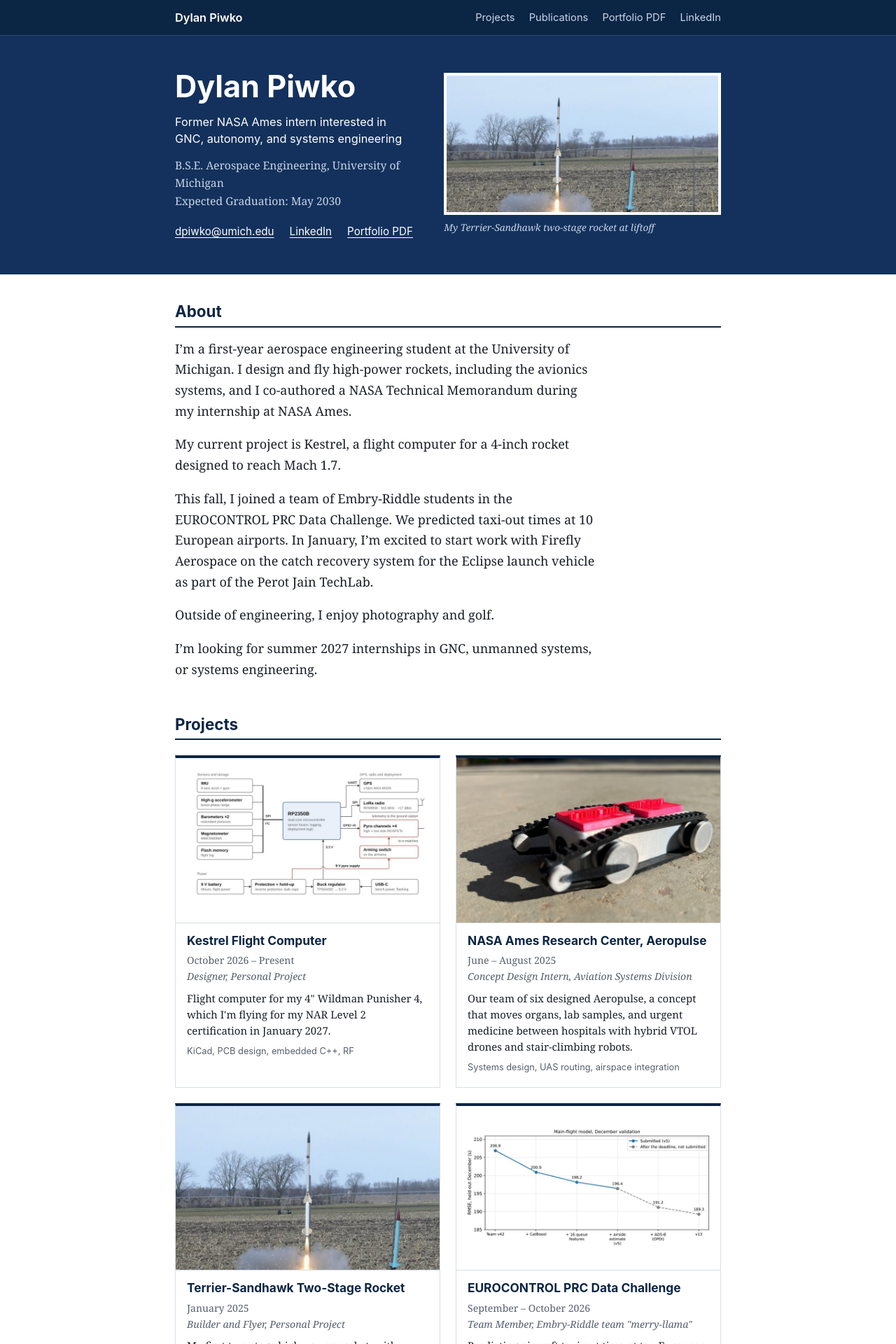
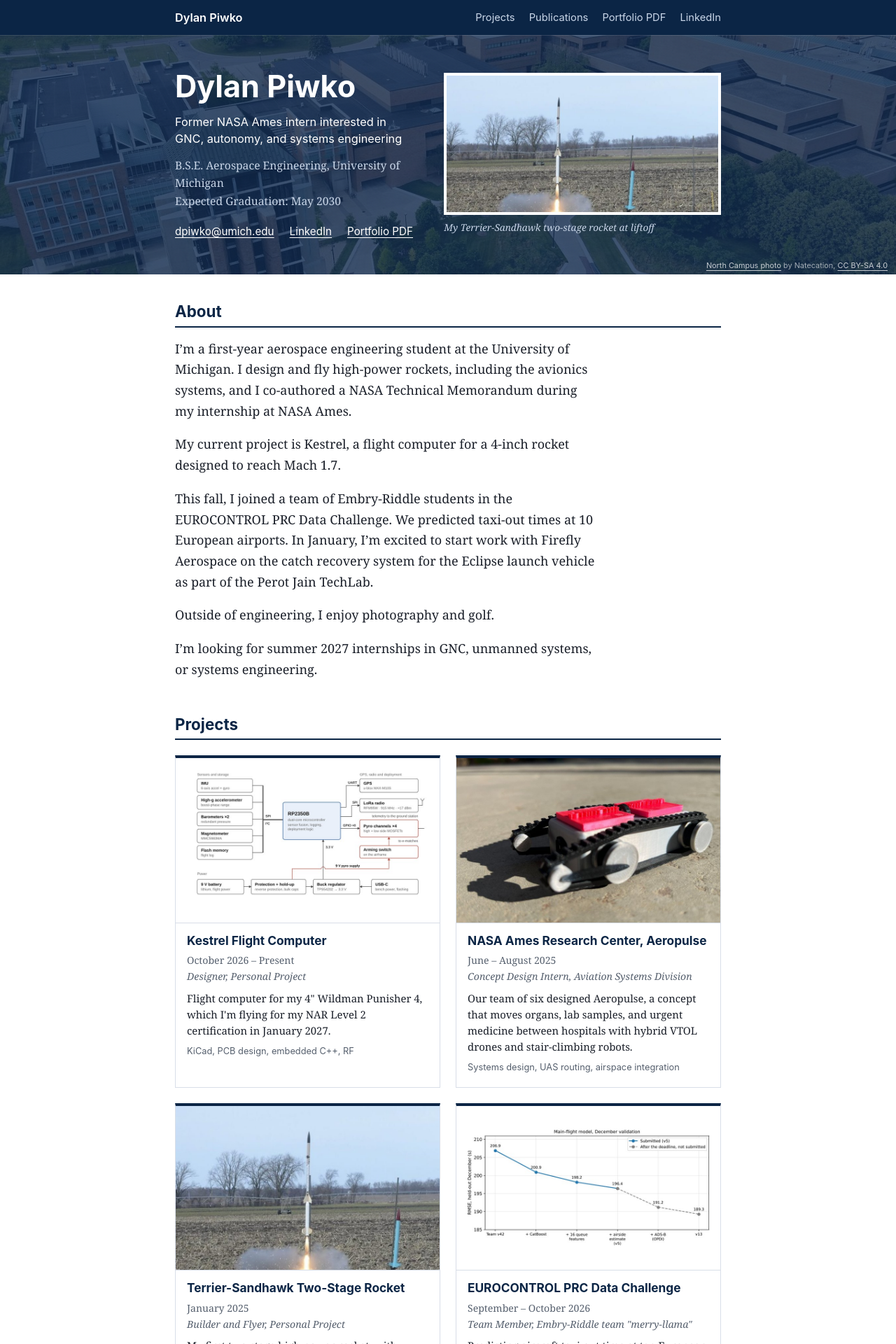
Before and after one commit to dylanpiwko/dylanpiwko.github.io, a Jekyll site: the page built from index.md, in a window 1280 px wide. Shown: the top 1920 px of the page at 70% size. Built offline with Jekyll 4.4.1, drawn with Linux system fonts in a browser that asks for light colours.

Commit message:
Add North Campus photo to home page header

```diff
--- a/_layouts/home.html
+++ b/_layouts/home.html
@@ -18,6 +18,7 @@ layout: default
       <figcaption>My Terrier-Sandhawk two-stage rocket at liftoff</figcaption>
     </figure>
   </div>
+  <p class="hero-credit"><a href="https://commons.wikimedia.org/wiki/File:University_of_Michigan_North_Campus.jpg">North Campus photo</a> by Natecation, <a href="https://creativecommons.org/licenses/by-sa/4.0/">CC BY-SA 4.0</a></p>
 </section>
 
 <div class="wrap page-body">
--- a/assets/css/style.css
+++ b/assets/css/style.css
@@ -41,7 +41,12 @@ li > ul { margin: .3em 0 .4em; list-style-type: circle; }
 .site-header nav a:hover { color: #fff; border-bottom-color: var(--light); }
 
 /* home page */
-.hero { background: var(--navy-2); color: #fff; border-top: 1px solid rgba(255,255,255,.12); }
+.hero { position: relative; color: #fff; border-top: 1px solid rgba(255,255,255,.12);
+  background-color: var(--navy-2);
+  background-image: linear-gradient(rgba(16, 42, 79, .8), rgba(16, 42, 79, .8)), url('../img/home/north_campus.jpg');
+  background-size: cover; background-position: center 40%; }
+.hero-credit { position: absolute; right: 12px; bottom: 6px; margin: 0; font: .68rem var(--sans); color: rgba(255,255,255,.6); }
+.hero-credit a { color: rgba(255,255,255,.75); }
 .hero-grid { display: grid; grid-template-columns: 1fr 1.15fr; gap: 40px; align-items: center; padding-top: 48px; padding-bottom: 52px; }
 .hero h1 { color: #fff; font-size: 2.7rem; margin-bottom: .3em; }
 .headline { font: 1.02rem/1.5 var(--sans); color: #fff; margin-bottom: .8em; }
@@ -152,6 +157,7 @@ tr:nth-child(even) td { background: var(--tint); }
   .hero h1 { font-size: 2.2rem; }
   .project-band h1, h1 { font-size: 1.8rem; }
   .cards { grid-template-columns: 1fr; }
+  .hero-credit { position: static; padding: 0 20px 12px; text-align: right; }
   .site-header nav { gap: 4px 16px; font-size: .88rem; }
   .pub { grid-template-columns: 1fr; gap: 18px; }
   .pub-cover { max-width: 160px; }
```
Also changed, not shown: assets/img/home/north_campus.jpg (added).
